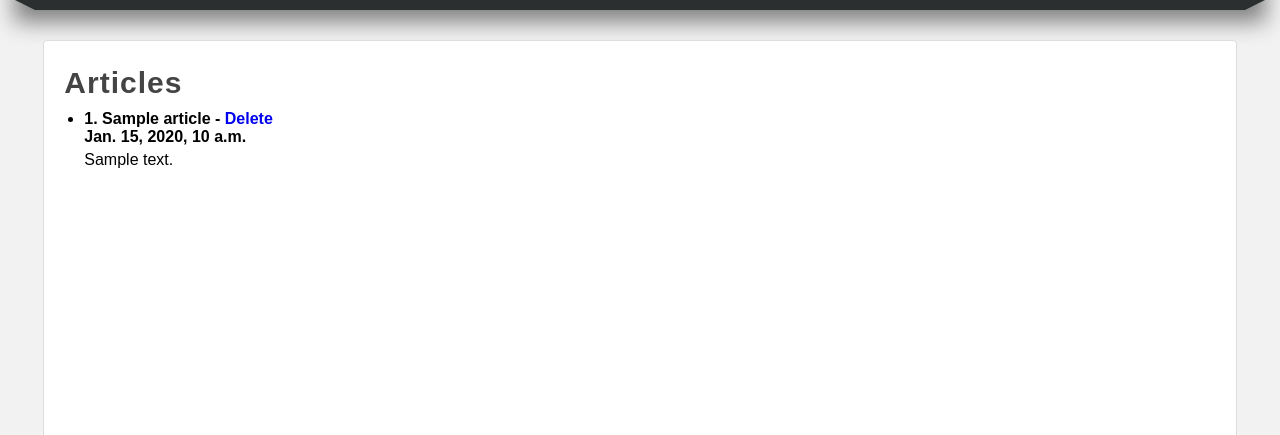
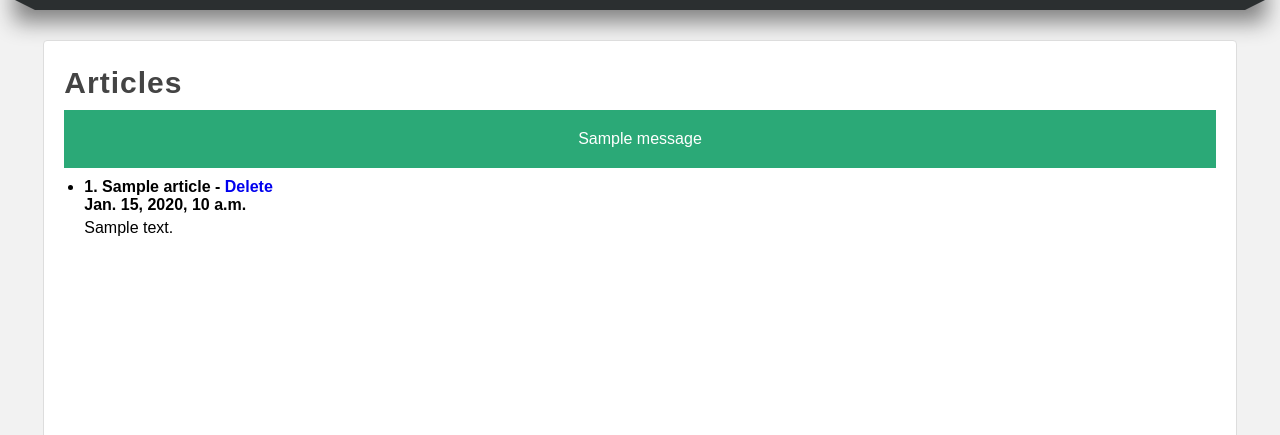
Before and after one commit to JorgeAgulloM/master30python_web, a Django app: page /article/all/ in a window 1280 px wide. Shown: the part 182-617 px from the top of the page. Run offline with Django 4.2, Linux system fonts and the light colour scheme; tables that the repository leaves empty hold one stand-in row (values such as "Sample post"); one stand-in notice (Sample message) is shown.

Commit message:
Flash messages

```diff
--- a/django/start_django/first_app/forms.py
+++ b/django/start_django/first_app/forms.py
@@ -13,7 +13,7 @@ class ArticleForm(forms.Form):
             }
         ),
         validators=[
-            validators.MaxLengthValidator(5, 'Title is small'),
+            validators.MinLengthValidator(5, 'Title is small'),
             validators.RegexValidator('^[a-zA-Z0-9 ñÑ]*$', 'Invalid characters', 'invalid_title')
         ]
     )
--- a/django/start_django/first_app/static/css/styles.css
+++ b/django/start_django/first_app/static/css/styles.css
@@ -182,6 +182,14 @@ nav ul li a:hover{
     text-shadow: 0px 0px 1px black;
 }
 
+.message{
+    padding: 20px;
+    background: #2ba977;
+    color: white;
+    text-align: center;
+    margin-bottom: 10px;
+}
+
 .title{
     color: #444;
     letter-spacing: 1px;
--- a/django/start_django/first_app/templates/articles.html
+++ b/django/start_django/first_app/templates/articles.html
@@ -18,6 +18,14 @@
         {% endif %}
     </h1>
 
+    {% if messages %}
+        {% for message in messages %}
+            <div class='message'>
+                {{message}}
+            </div>
+        {% endfor %}
+    {% endif %}
+
     <ul>
         {% for article in articles %}
             <li>
--- a/django/start_django/first_app/views.py
+++ b/django/start_django/first_app/views.py
@@ -2,6 +2,7 @@ from django.shortcuts import render, HttpResponse, redirect
 from first_app.models import Article
 from django.db.models import Q
 from first_app.forms import ArticleForm
+from django.contrib import messages
 
 # Create your views here.
 # MVC = Model View Controller
@@ -138,6 +139,7 @@ def get_articles(request):
         # Article.objects.filter( Q(value1) | Q(value2) | Q(condition) | Q(filter) | Q(...) )
 
         articles = Article.objects.all()
+        articles = reversed(articles)
 
     except Exception as e:
         HttpResponse(f'Error: {e}')
@@ -238,6 +240,9 @@ def full_from_article(request):
             except Exception as e:
                 return HttpResponse(f'Error: {e}')
 
+            # Creando un mensaje Flash, solo se muestra una vez
+            messages.success(request, f'Se ha creado un nuevo articulo: Nº {article.id}. \'{title}\'')
+
             return redirect('articles')
 
     else:
```
